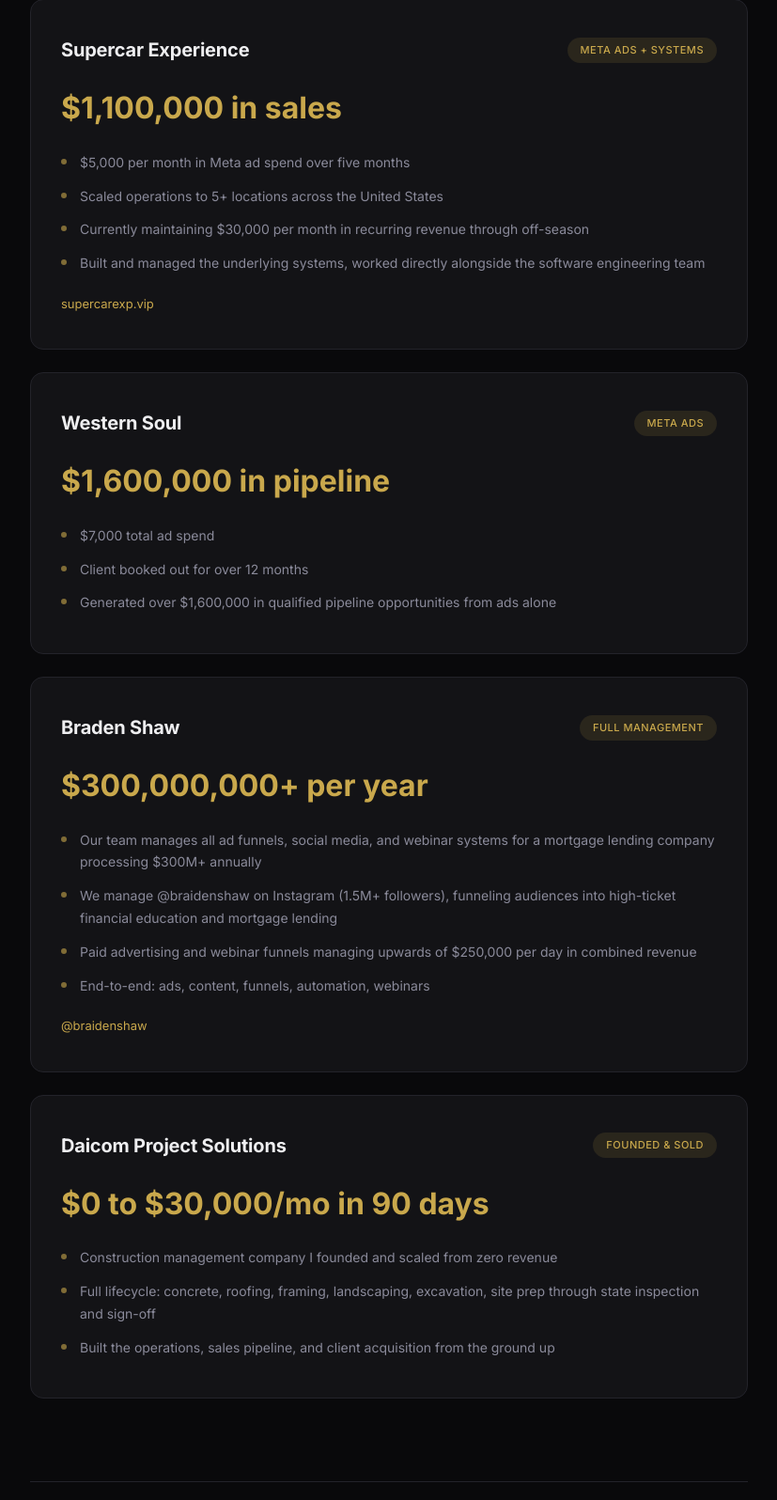
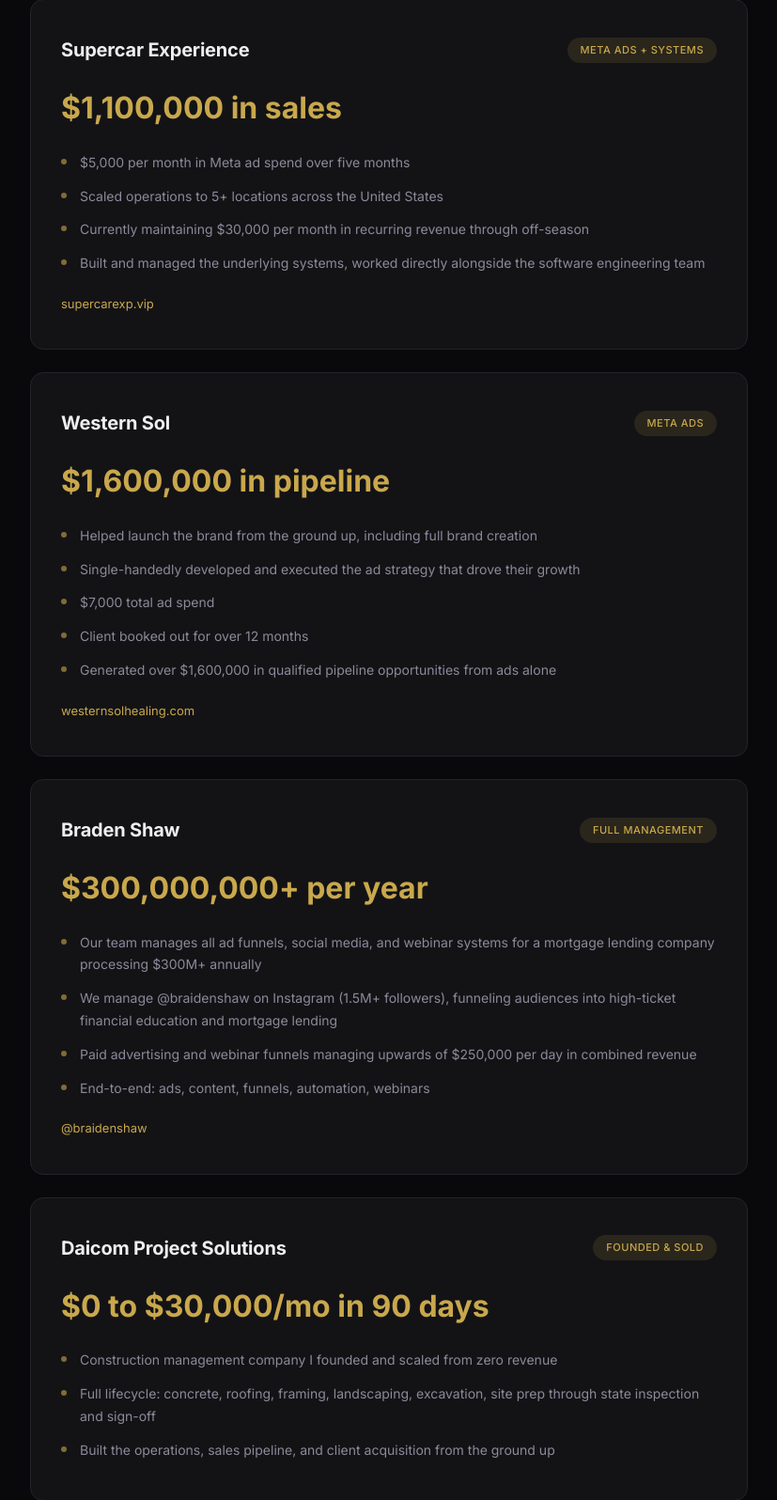
Before and after one commit to lumenmarketingsolutions/Lumen-coming-soon, a Flask app: page /abraj-developments in a window 1280 px wide. Shown: the part 1490-3086 px from the top of the page at 94% size, without its empty margins (226-1053 px from the left). Run offline with Flask 3, Linux system fonts and the light colour scheme; some libraries are stand-ins or nearby versions.

Commit message:
Fix Western Sol name, add brand launch story and website link
Co-Authored-By: Claude Opus 4.6 (1M context) <noreply@anthropic.com>

```diff
--- a/templates/abraj_proposal.html
+++ b/templates/abraj_proposal.html
@@ -174,18 +174,21 @@ a:hover{text-decoration:underline}
       <p style="margin-top:14px;font-size:13px"><a href="https://supercarexp.vip" target="_blank">supercarexp.vip</a></p>
     </div>
 
-    <!-- Western Soul -->
+    <!-- Western Sol -->
     <div class="case">
       <div class="case-head">
-        <h3>Western Soul</h3>
+        <h3>Western Sol</h3>
         <span class="tag">Meta Ads</span>
       </div>
       <div class="result">$1,600,000 in pipeline</div>
       <ul>
+        <li>Helped launch the brand from the ground up, including full brand creation</li>
+        <li>Single-handedly developed and executed the ad strategy that drove their growth</li>
         <li>$7,000 total ad spend</li>
         <li>Client booked out for over 12 months</li>
         <li>Generated over $1,600,000 in qualified pipeline opportunities from ads alone</li>
       </ul>
+      <p style="margin-top:14px;font-size:13px"><a href="https://www.westernsolhealing.com/" target="_blank">westernsolhealing.com</a></p>
     </div>
 
     <!-- Braden Shaw -->
```
